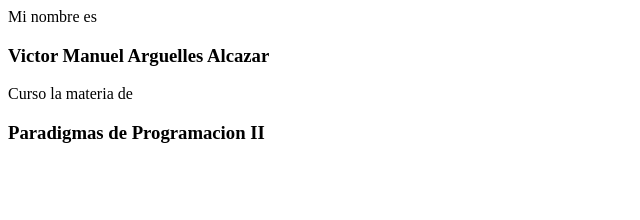
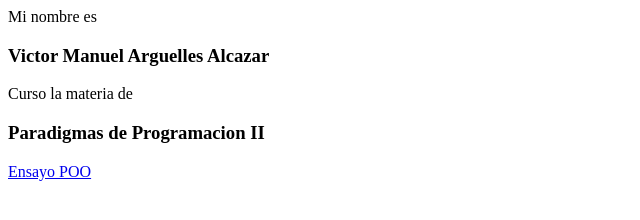
Before and after one commit to VitorManueloky/VitorManueloky.github.io, a plain HTML site: page index.html in a window 1280 px wide. Shown: the whole page, without its empty margins (0-640 px from the left). Drawn offline with Linux system fonts and the light colour scheme.

Commit message:
Update index.html

```diff
--- a/index.html
+++ b/index.html
@@ -8,5 +8,7 @@
     Mi nombre es <h3>Victor Manuel Arguelles Alcazar</h3>
 
     Curso la materia de <h3>Paradigmas de Programacion II</h3>
+
+      <a href="EnsayoPOO.html">Ensayo POO</a>
   </body>
 </html>
```
